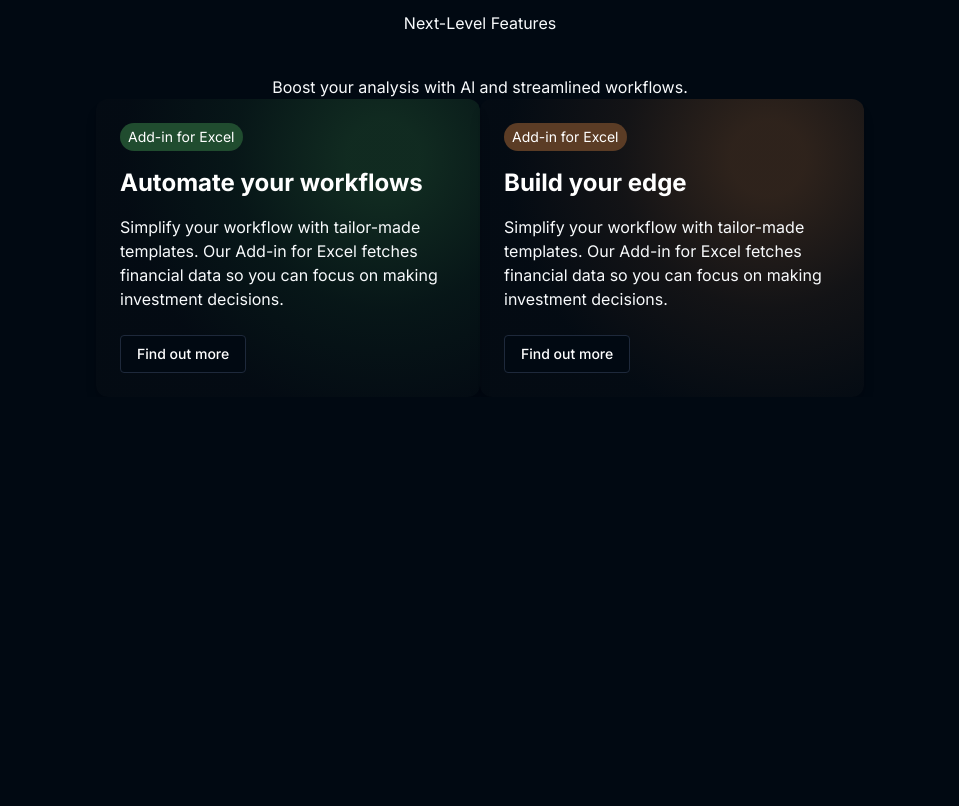
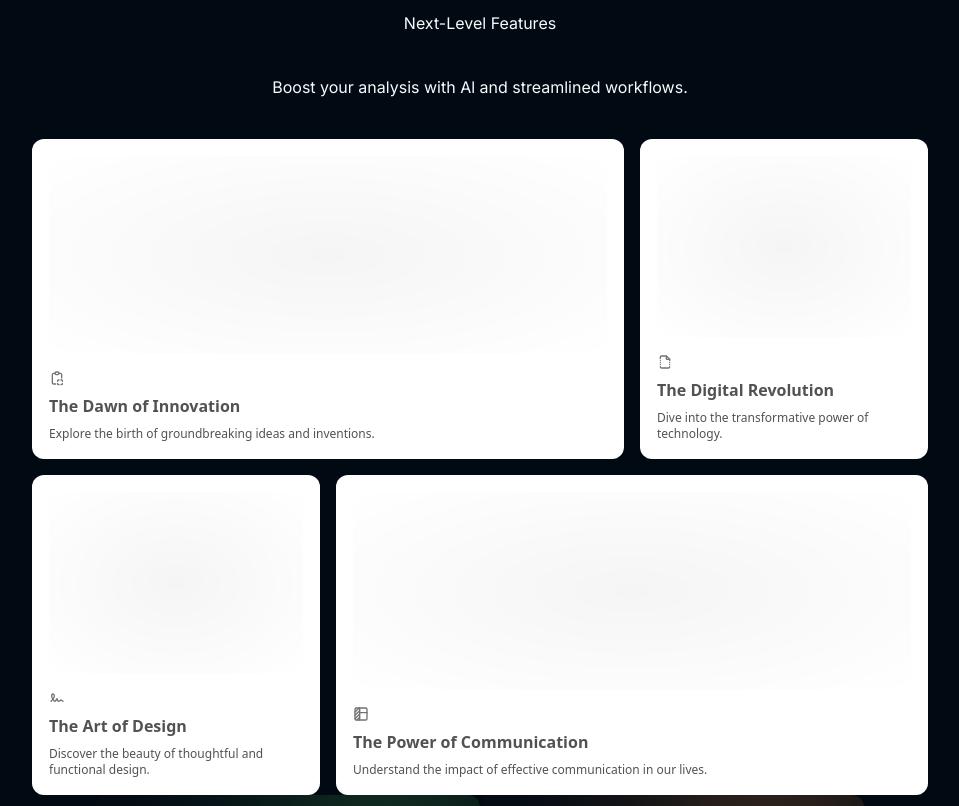
Before and after one commit to SimonZhang04/OpenBBClone, a Next.js app: page / in a window 1280 px wide. Shown: the part 1500-2306 px from the top of the page, without its empty margins (160-1119 px from the left). Before the commit the page ends 1897 px from the top, so only its background shows below. Built offline with nearby package versions, Linux system fonts and the light colour scheme.

Commit message:
BentoGrid init

```diff
--- a/package.json
+++ b/package.json
@@ -12,8 +12,10 @@
     "@radix-ui/react-dropdown-menu": "^2.1.1",
     "@radix-ui/react-navigation-menu": "^1.2.0",
     "@radix-ui/react-slot": "^1.1.0",
+    "@tabler/icons-react": "^3.12.0",
     "class-variance-authority": "^0.7.0",
     "clsx": "^2.1.1",
+    "framer-motion": "^11.3.28",
     "lucide-react": "^0.428.0",
     "next": "14.2.5",
     "next-themes": "^0.3.0",
--- a/src/app/page.tsx
+++ b/src/app/page.tsx
@@ -3,6 +3,7 @@
 import Image from "next/image";
 import { Button } from "@/components/ui/button";
 import { GreyCheck } from "@/components/ui/Icons";
+import { BentoGridTwoRow } from "@/components/BentoGrid";
 
 export default function Home() {
   return (
@@ -49,6 +50,7 @@
       <section className="container mx-auto mt-8 flex flex-col items-center justify-center space-y-6 md:space-y-10 lg:mt-20">
         <h1>Next-Level Features</h1>
         <p>Boost your analysis with Al and streamlined workflows.</p>
+        <BentoGridTwoRow />
       </section>
       <div className="flex">
         <Card
--- /dev/null
+++ b/src/components/BentoGrid.tsx
@@ -0,0 +1,59 @@
+import React from "react";
+import { BentoGrid, BentoGridItem } from "./ui/bento-grid";
+import {
+  IconClipboardCopy,
+  IconFileBroken,
+  IconSignature,
+  IconTableColumn,
+} from "@tabler/icons-react";
+
+export function BentoGridTwoRow() {
+  return (
+    <BentoGrid className="max-w-4xl mx-auto md:auto-rows-[20rem]">
+      {items.map((item, i) => (
+        <BentoGridItem
+          key={i}
+          title={item.title}
+          description={item.description}
+          header={item.header}
+          className={item.className}
+          icon={item.icon}
+        />
+      ))}
+    </BentoGrid>
+  );
+}
+const Skeleton = () => (
+  <div className="flex flex-1 w-full h-full min-h-[6rem] rounded-xl   dark:bg-dot-white/[0.2] bg-dot-black/[0.2] [mask-image:radial-gradient(ellipse_at_center,white,transparent)]  border border-transparent dark:border-white/[0.2] bg-neutral-100 dark:bg-black"></div>
+);
+const items = [
+  {
+    title: "The Dawn of Innovation",
+    description: "Explore the birth of groundbreaking ideas and inventions.",
+    header: <Skeleton />,
+    className: "md:col-span-2",
+    icon: <IconClipboardCopy className="h-4 w-4 text-neutral-500" />,
+  },
+  {
+    title: "The Digital Revolution",
+    description: "Dive into the transformative power of technology.",
+    header: <Skeleton />,
+    className: "md:col-span-1",
+    icon: <IconFileBroken className="h-4 w-4 text-neutral-500" />,
+  },
+  {
+    title: "The Art of Design",
+    description: "Discover the beauty of thoughtful and functional design.",
+    header: <Skeleton />,
+    className: "md:col-span-1",
+    icon: <IconSignature className="h-4 w-4 text-neutral-500" />,
+  },
+  {
+    title: "The Power of Communication",
+    description:
+      "Understand the impact of effective communication in our lives.",
+    header: <Skeleton />,
+    className: "md:col-span-2",
+    icon: <IconTableColumn className="h-4 w-4 text-neutral-500" />,
+  },
+];
--- /dev/null
+++ b/src/components/ui/bento-grid.tsx
@@ -0,0 +1,54 @@
+import { cn } from "@/lib/utils";
+
+export const BentoGrid = ({
+  className,
+  children,
+}: {
+  className?: string;
+  children?: React.ReactNode;
+}) => {
+  return (
+    <div
+      className={cn(
+        "grid md:auto-rows-[18rem] grid-cols-1 md:grid-cols-3 gap-4 max-w-7xl mx-auto ",
+        className
+      )}
+    >
+      {children}
+    </div>
+  );
+};
+
+export const BentoGridItem = ({
+  className,
+  title,
+  description,
+  header,
+  icon,
+}: {
+  className?: string;
+  title?: string | React.ReactNode;
+  description?: string | React.ReactNode;
+  header?: React.ReactNode;
+  icon?: React.ReactNode;
+}) => {
+  return (
+    <div
+      className={cn(
+        "row-span-1 rounded-xl group/bento hover:shadow-xl transition duration-200 shadow-input dark:shadow-none p-4 dark:bg-black dark:border-white/[0.2] bg-white border border-transparent justify-between flex flex-col space-y-4",
+        className
+      )}
+    >
+      {header}
+      <div className="group-hover/bento:translate-x-2 transition duration-200">
+        {icon}
+        <div className="font-sans font-bold text-neutral-600 dark:text-neutral-200 mb-2 mt-2">
+          {title}
+        </div>
+        <div className="font-sans font-normal text-neutral-600 text-xs dark:text-neutral-300">
+          {description}
+        </div>
+      </div>
+    </div>
+  );
+};
```
Also changed, not shown: 1 other file (tests, documents, lock files or other folders).
